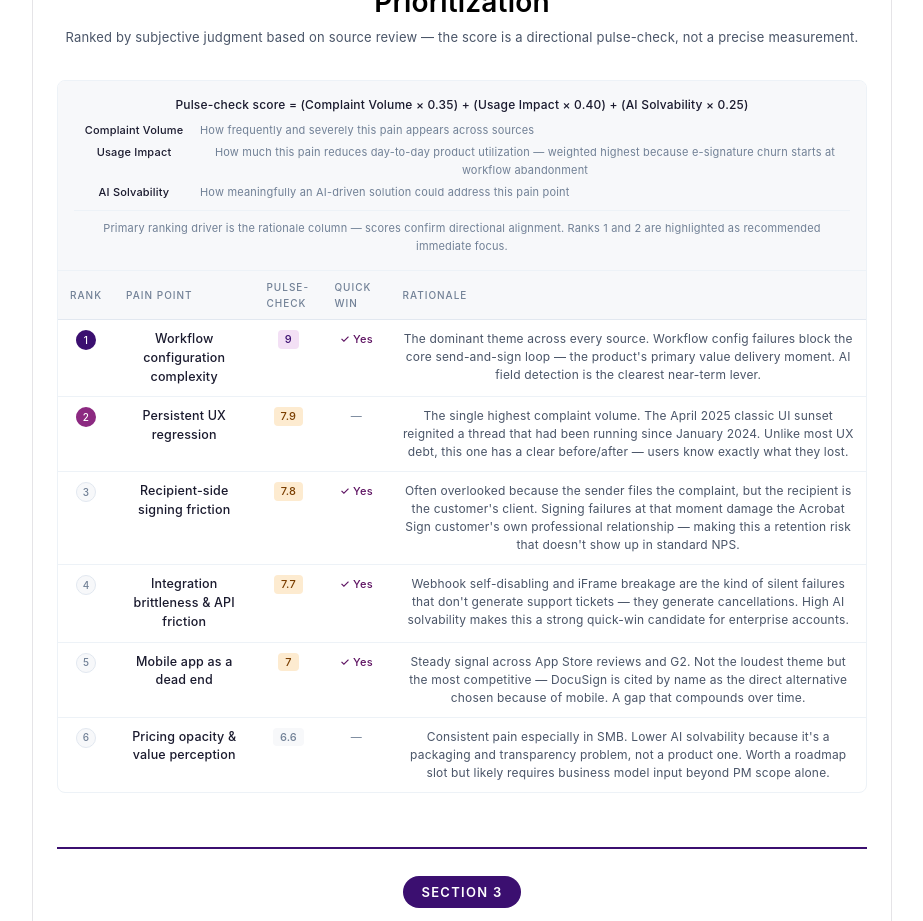
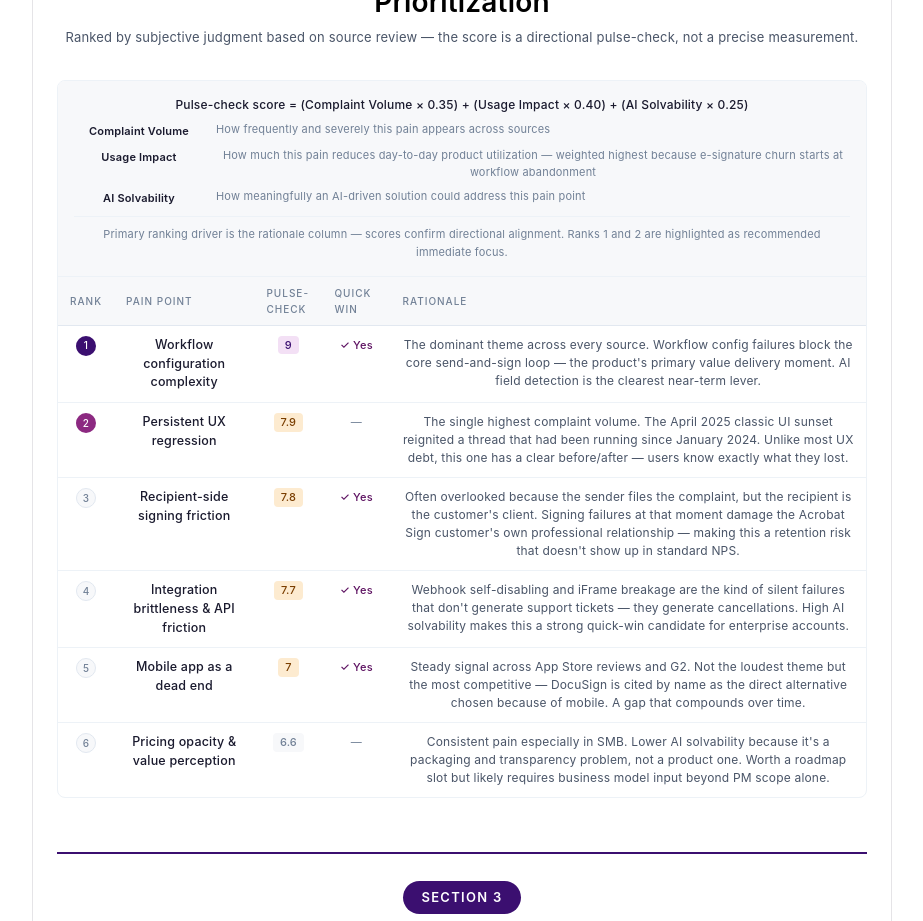
Before and after one commit to rajat2208/acrobat-sign-brief, a React (Vite) app: page / in a window 1280 px wide. Shown: the part 1800-2721 px from the top of the page, without its empty margins (178-1101 px from the left). Built offline with nearby package versions, Linux system fonts and the light colour scheme.

Commit message:
fix: left-align prioritization definitions, fix multi-line wrapping

```diff
--- a/src/App.css
+++ b/src/App.css
@@ -102,9 +102,9 @@ body {
 .pformula { background: var(--color-background-secondary); border-bottom: 0.5px solid var(--color-border-tertiary); padding: 14px 16px; font-size: 12px; color: var(--color-text-secondary); line-height: 1.7; }
 .pformula-eq { font-weight: 500; color: var(--color-text-primary); margin-bottom: 6px; }
 .pformula-note { font-size: 11px; color: var(--color-text-tertiary); margin-top: 8px; padding-top: 8px; border-top: 0.5px solid var(--color-border-tertiary); }
-.dim-row { display: flex; align-items: baseline; gap: 6px; margin-bottom: 3px; }
-.dim-label { font-size: 11px; font-weight: 500; color: var(--color-text-primary); white-space: nowrap; min-width: 120px; }
-.dim-def { font-size: 11px; color: var(--color-text-tertiary); }
+.dim-row { display: flex; align-items: flex-start; gap: 12px; margin-bottom: 6px; }
+.dim-label { font-size: 11px; font-weight: 600; color: var(--color-text-primary); white-space: nowrap; min-width: 130px; padding-top: 1px; }
+.dim-def { font-size: 11px; color: var(--color-text-tertiary); line-height: 1.6; }
 .ptable { width: 100%; border-collapse: collapse; font-size: 12.5px; }
 .ptable th { text-align: left; font-size: 10px; font-weight: 500; letter-spacing: .1em; text-transform: uppercase; color: var(--color-text-tertiary); padding: 8px 12px; border-bottom: 0.5px solid var(--color-border-secondary); background: var(--color-background-secondary); }
 .ptable td { padding: 10px 12px; border-bottom: 0.5px solid var(--color-border-tertiary); vertical-align: top; line-height: 1.5; }
```
